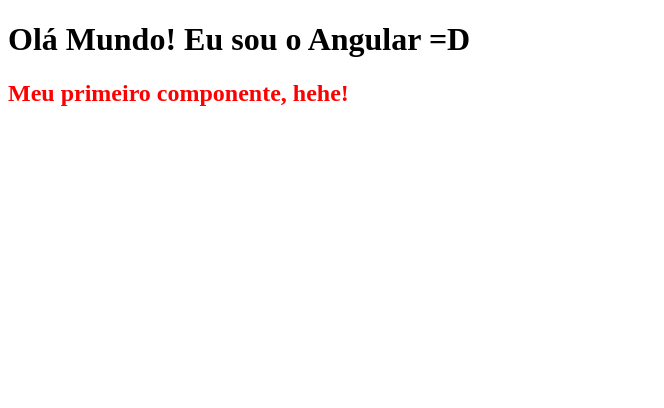
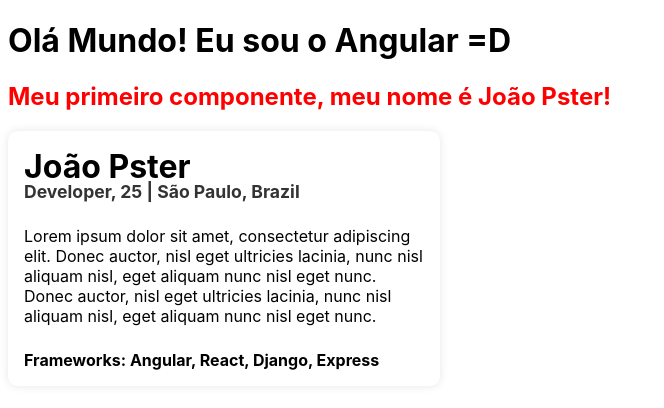
Before and after one commit to J-Pster/Pster-Angular-Course, an Angular app: page / in a window 1280 px wide. Shown: the top 408 px of the page, without its empty margins (0-664 px from the left). Built offline with nearby package versions, Linux system fonts and the light colour scheme.

Commit message:
feat(components): Implementado meu primeiro componente estilizado Profile-Card
Profile Card exibe informações de um perfil de programador

```diff
--- a/src/app/app.component.html
+++ b/src/app/app.component.html
@@ -1,2 +1,3 @@
 <h1>Olá Mundo! Eu sou o Angular =D</h1>
 <app-first-component></app-first-component>
+<app-profile-card></app-profile-card>
--- a/src/app/app.module.ts
+++ b/src/app/app.module.ts
@@ -3,11 +3,13 @@
 
 import { AppComponent } from './app.component';
 import { FirstComponentComponent } from './components/first-component/first-component.component';
+import { ProfileCardComponent } from './components/profile-card/profile-card.component';
 
 @NgModule({
   declarations: [
     AppComponent,
-    FirstComponentComponent
+    FirstComponentComponent,
+    ProfileCardComponent
   ],
   imports: [
     BrowserModule
--- a/src/app/components/first-component/first-component.component.html
+++ b/src/app/components/first-component/first-component.component.html
@@ -1 +1 @@
-<h2>Meu primeiro componente, hehe!</h2>
+<h2>Meu primeiro componente, meu nome é {{name}}!</h2>
--- a/src/app/components/first-component/first-component.component.ts
+++ b/src/app/components/first-component/first-component.component.ts
@@ -6,5 +6,5 @@
   styleUrls: ['./first-component.component.scss']
 })
 export class FirstComponentComponent {
-
+  name:string = "João Pster";
 }
--- /dev/null
+++ b/src/app/components/profile-card/profile-card.component.html
@@ -0,0 +1,6 @@
+<div class="app__flex box-shadow" id="profile">
+  <h1>{{name}}</h1>
+  <h2>{{job}}, {{age}} | {{location}}</h2>
+  <p>{{bio}}</p>
+  <h4>Frameworks: {{frameworks.join(", ")}}</h4>
+</div>
--- /dev/null
+++ b/src/app/components/profile-card/profile-card.component.scss
@@ -0,0 +1,18 @@
+#profile {
+  gap: .5rem;
+  padding: 1rem;
+  border-radius: 10px;
+
+  max-width: 400px;
+
+  h1, h2, h4 {
+    margin: 0;
+  }
+
+  h2 {
+    font-size: 1.1rem;
+    color: #333;
+
+    margin-top: -.8rem;
+  }
+}
--- /dev/null
+++ b/src/app/components/profile-card/profile-card.component.ts
@@ -0,0 +1,18 @@
+import { Component } from '@angular/core';
+
+@Component({
+  selector: 'app-profile-card',
+  templateUrl: './profile-card.component.html',
+  styleUrls: ['./profile-card.component.scss'],
+})
+export class ProfileCardComponent {
+  name: string = 'João Pster';
+  age: number = 25;
+  job: string = 'Developer';
+  location: string = 'São Paulo, Brazil';
+  bio: string =
+    'Lorem ipsum dolor sit amet, consectetur adipiscing elit. Donec auctor, nisl eget ultricies lacinia, nunc nisl aliquam nisl, eget aliquam nunc nisl eget nunc. Donec auctor, nisl eget ultricies lacinia, nunc nisl aliquam nisl, eget aliquam nunc nisl eget nunc.';
+  frameworks: string[] = ['Angular', 'React', 'Django', 'Express'];
+
+  constructor() {}
+}
--- a/src/styles.scss
+++ b/src/styles.scss
@@ -1 +1,21 @@
 /* You can add global styles to this file, and also import other style files */
+body {
+  font-family: -apple-system, BlinkMacSystemFont, "Segoe UI", Roboto, Helvetica, Arial, sans-serif, "Apple Color Emoji", "Segoe UI Emoji", "Segoe UI Symbol";
+}
+
+.box-shadow {
+  box-shadow: 0 0 10px 0 rgba(0, 0, 0, 0.1);
+}
+
+.app__container {
+  display: flex;
+  flex-direction: column;
+  align-items: center;
+  justify-content: center;
+  height: 100vh;
+}
+
+.app__flex {
+  display: flex;
+  flex-direction: column;
+}
```
Also changed, not shown: 1 other file (tests, documents, lock files or other folders).
